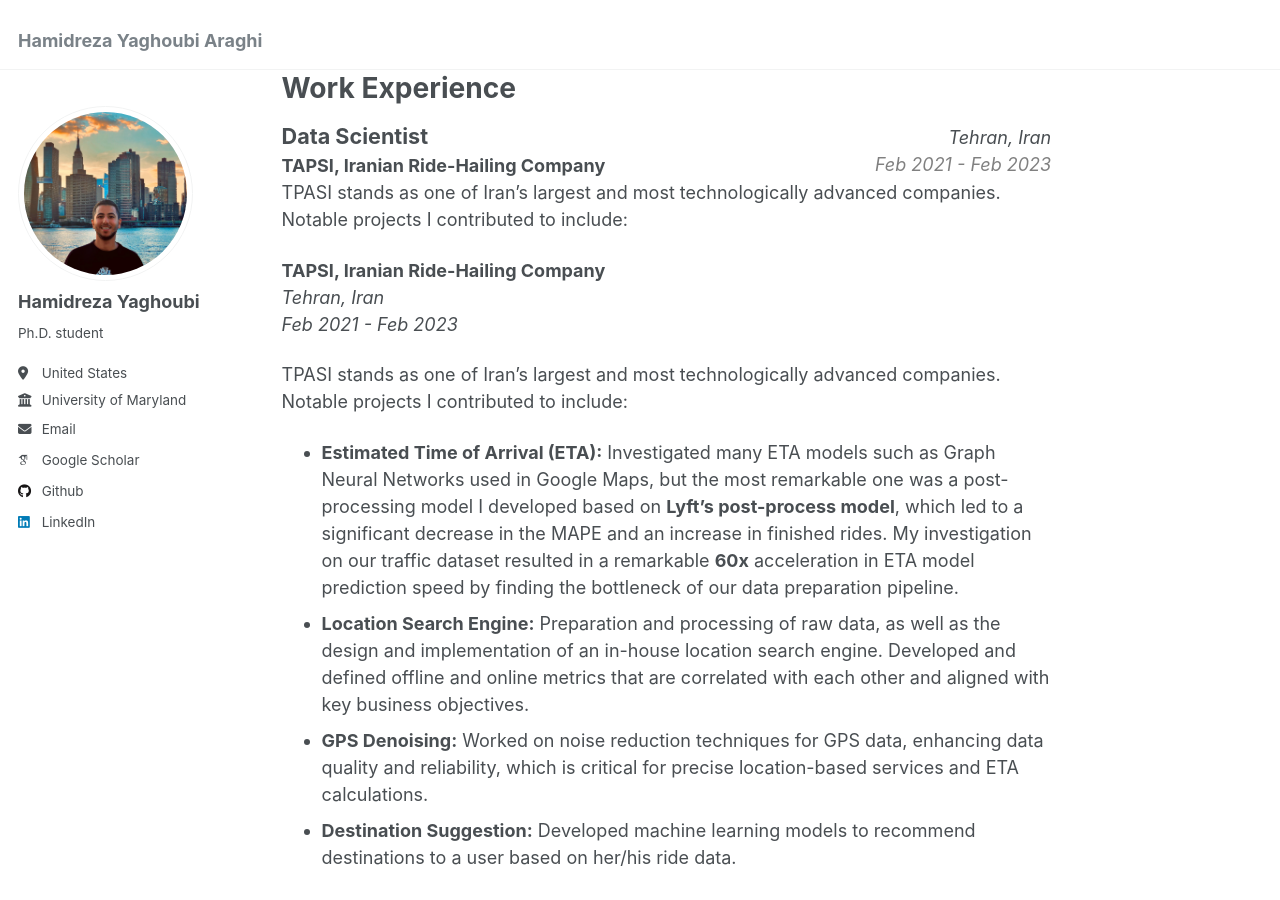
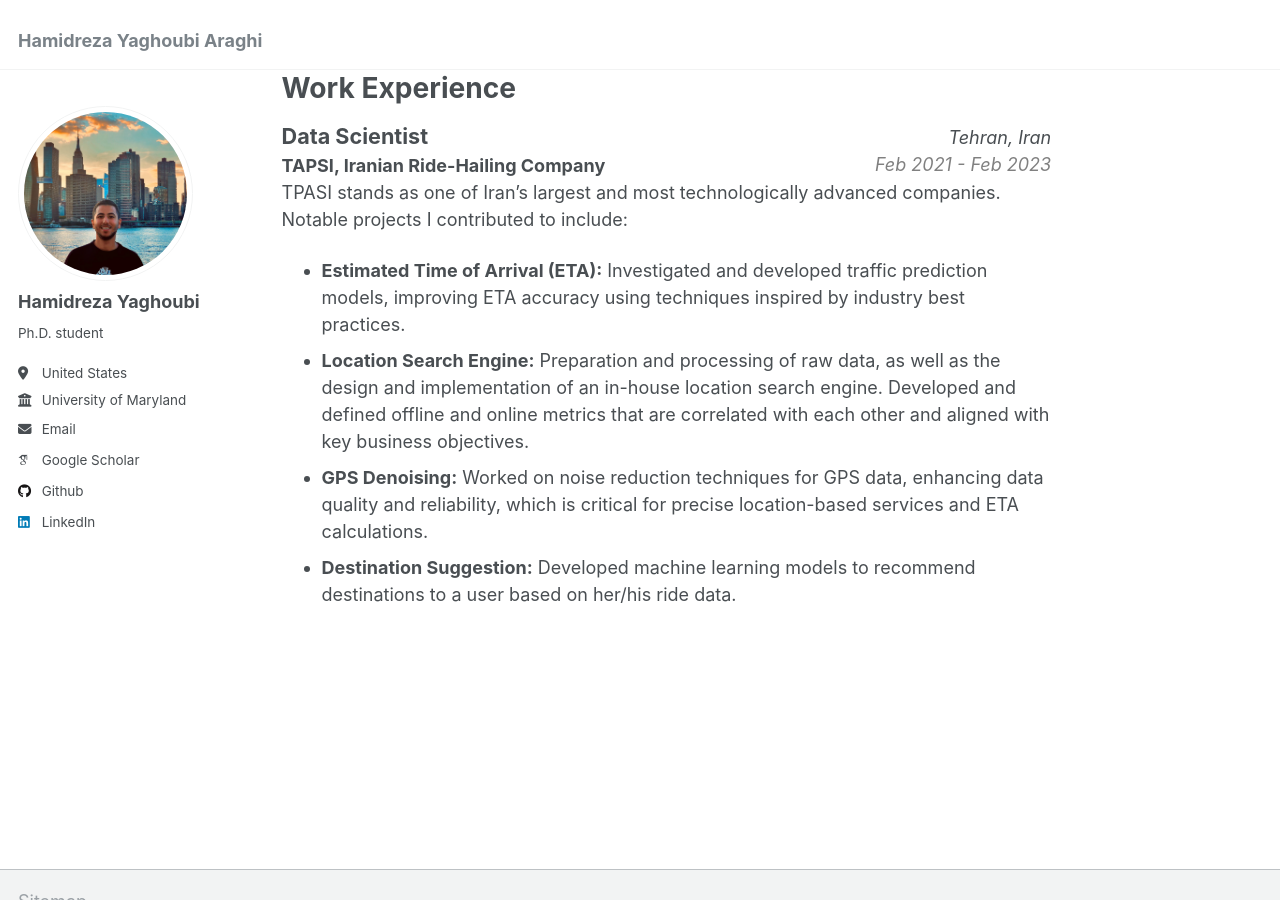
Before and after one commit to HamidrezaYaghoubi/HamidrezaYaghoubi.github.io, a Jekyll site: the page built from _pages/about.md, in a window 1280 px wide and 900 px high, scrolled down 747 px. Built offline with Jekyll 4.4.1, drawn with Linux system fonts in a browser that asks for light colours; some web fonts are replaced.

Commit message:
update work experience section

```diff
--- a/_pages/about.md
+++ b/_pages/about.md
@@ -32,16 +32,9 @@
     <span style="color: gray;">Feb 2021 - Feb 2023</span>
   </div>
 </div>
-
 TPASI stands as one of Iran’s largest and most technologically advanced companies. Notable projects I contributed to include:
 
-**TAPSI, Iranian Ride-Hailing Company**
-*Tehran, Iran*
-*Feb 2021 - Feb 2023*
-
-TPASI stands as one of Iran’s largest and most technologically advanced companies. Notable projects I contributed to include:
-
-- **Estimated Time of Arrival (ETA):** Investigated many ETA models such as Graph Neural Networks used in Google Maps, but the most remarkable one was a post-processing model I developed based on **Lyft’s post-process model**, which led to a significant decrease in the MAPE and an increase in finished rides. My investigation on our traffic dataset resulted in a remarkable **60x** acceleration in ETA model prediction speed by finding the bottleneck of our data preparation pipeline.
+- **Estimated Time of Arrival (ETA):** Investigated and developed traffic prediction models, improving ETA accuracy using techniques inspired by industry best practices.
 - **Location Search Engine:** Preparation and processing of raw data, as well as the design and implementation of an in-house location search engine. Developed and defined offline and online metrics that are correlated with each other and aligned with key business objectives.
 - **GPS Denoising:** Worked on noise reduction techniques for GPS data, enhancing data quality and reliability, which is critical for precise location-based services and ETA calculations.
 - **Destination Suggestion:** Developed machine learning models to recommend destinations to a user based on her/his ride data.
```
